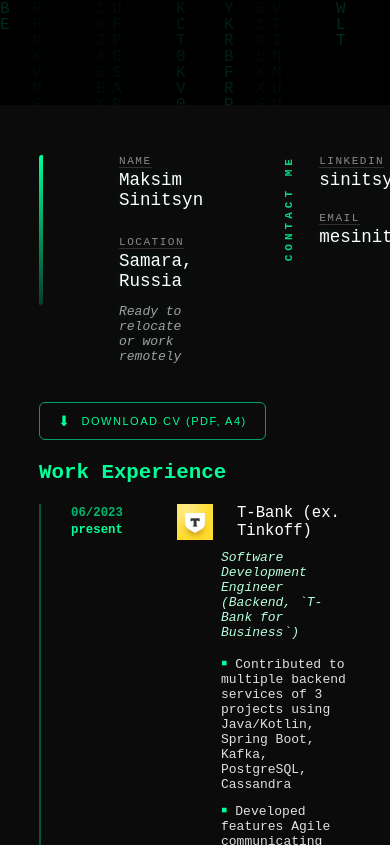
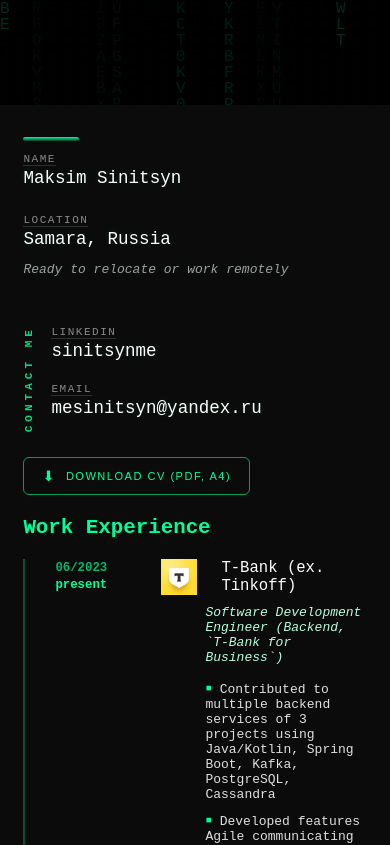
Before and after one commit to sinitsynme/sinitsynme.github.io, an Angular app: page / in a window 390 px wide. Shown: the part 739-1584 px from the top of the page. Built offline with nearby package versions, Linux system fonts and the light colour scheme.

Commit message:
Fix all styles for mobile

```diff
--- a/src/app/components/resume/resume.component.css
+++ b/src/app/components/resume/resume.component.css
@@ -1,10 +1,3 @@
-@media (max-width: 768px) {
-  .personal-content.two-columns {
-    grid-template-columns: 1fr;
-    gap: 40px;
-  }
-}
-
 @media (max-width: 768px) {
   .contact-header.vertical {
     writing-mode: horizontal-tb;
@@ -66,6 +59,17 @@
       rgba(0, 255, 153, 0.2));
   transform: skewY(-20deg);
   border-radius: 2px;
+}
+
+@media (max-width: 768px) {
+  .accent-line {
+    width: 60px;
+    height: 4px;
+    margin-bottom: 12px;
+
+    transform: none;
+    border-radius: 4px;
+  }
 }
 
 .personal-content {
@@ -162,14 +166,6 @@
   color: #00ff99;
 }
 
-/* TWO-COLUMN PERSONAL INFO */
-
-.personal-content.two-columns {
-  display: grid;
-  grid-template-columns: 1fr 1fr;
-  gap: 80px;
-}
-
 /* COLUMNS */
 
 .personal-column {
@@ -177,6 +173,17 @@
   flex-direction: column;
   gap: 26px;
 }
+
+@media (max-width: 768px) {
+  .personal-layout {
+    grid-template-columns: 1fr;
+  }
+
+  .personal-content {
+    grid-template-columns: 1fr;
+  }
+}
+
 
 /* SECONDARY TEXT (relocation note) */
 
@@ -586,7 +593,55 @@
     flex-direction: column;
   }
 
+  .carousel-nav {
+    display: flex;
+    justify-content: center;
+    gap: 2.5rem;
+    margin-top: 1rem;
+  }
+
   .nav {
-    order: 2;
+    font-size: 2.2rem;
+    padding: 0.5rem 1rem;
   }
 }
+
+
+@media (max-width: 768px) {
+
+  .resume {
+    padding: 32px 6%;
+  }
+
+  .section {
+    margin-bottom: 40px;
+  }
+
+  h2 {
+    font-size: 2.2rem;
+    margin-bottom: 48px;
+  }
+
+  .personal-content {
+    gap: 36px;
+  }
+
+  .accent-line {
+    width: 56px;
+    height: 4px;
+
+    justify-self: start;
+    align-self: center;
+
+    transform: none;
+    border-radius: 4px;
+  }
+
+  .contact-block {
+    gap: 16px;
+  }
+
+  .cv-download {
+    margin-top: 24px;
+  }
+}
--- a/src/app/components/resume/resume.component.html
+++ b/src/app/components/resume/resume.component.html
@@ -112,8 +112,6 @@
     <h2 class="section-title">Featured pet projects</h2>
 
     <div class="carousel">
-      <button class="nav prev" (click)="prevProject()">‹</button>
-
       <div class="project-card">
         <div class="project-image" (click)="openZoom(featuredProjects[currentProjectIndex].image)">
           <img [src]="featuredProjects[currentProjectIndex].image" [alt]="featuredProjects[currentProjectIndex].name" />
@@ -139,7 +137,10 @@
         </div>
       </div>
 
-      <button class="nav next" (click)="nextProject()">›</button>
+      <div class="carousel-nav">
+        <button class="nav prev" (click)="prevProject()">‹</button>
+        <button class="nav next" (click)="nextProject()">›</button>
+      </div>
     </div>
   </section>
 
```
